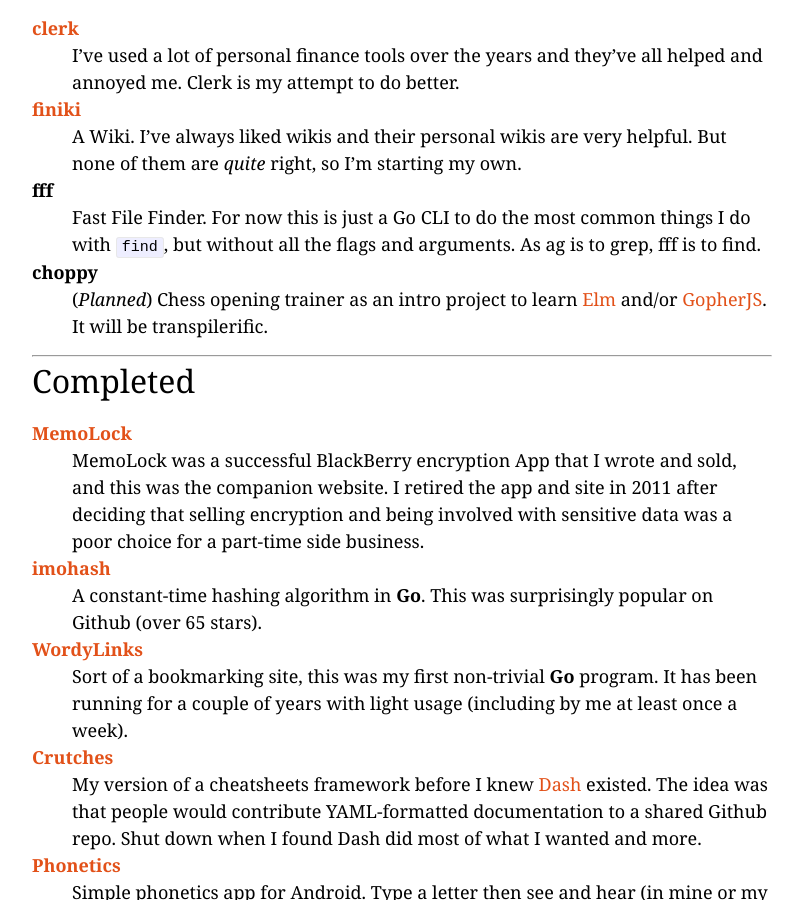
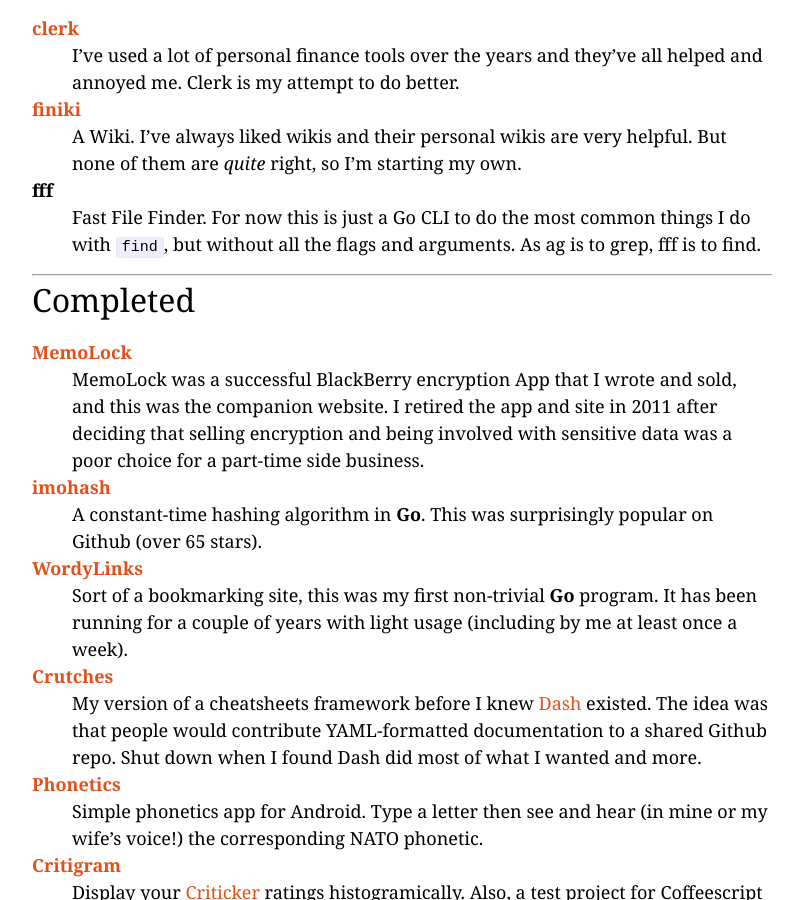
Before and after one commit to kalafut/kalafut.github.io, a Jekyll site: the page built from projects.md, in a window 1280 px wide and 900 px high, scrolled down 682 px. Shown: the whole window, without its empty margins (238-1036 px from the left). Built offline with Jekyll 4.4.1, drawn with Linux system fonts in a browser that asks for light colours.

Commit message:
Update projects.md

```diff
--- a/projects.md
+++ b/projects.md
@@ -24,10 +24,6 @@ over 1000 people. I'm just the server admin...
 
 **fff**
 : Fast File Finder. For now this is just a Go CLI to do the most common things I do with `find`, but without all the flags and arguments. As ag is to grep, fff is to find.
-
-**choppy**
-: (*Planned*) Chess opening trainer as an intro project to learn [Elm](http://elm-lang.org) and/or [GopherJS](http://www.gopherjs.org/). It will be transpilerific.
-
 
 <hr>
 ## Completed
```
